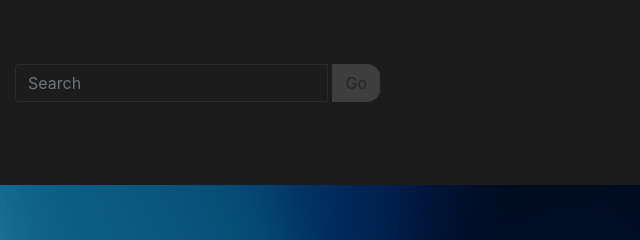
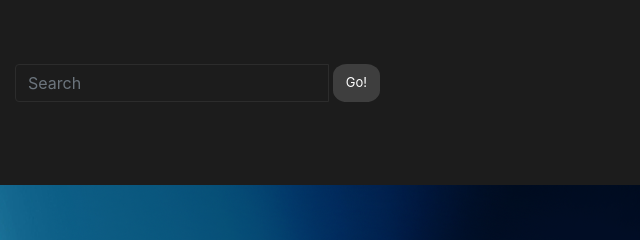
Before and after one commit to Karakrisz/Probafeladat, a plain HTML site: page index.html in a window 1280 px wide. Shown: the top 240 px of the page, 640-1280 px from the left. Drawn offline with nearby package versions, Linux system fonts and the light colour scheme.

Commit message:
kereso gomb javitas

```diff
--- a/css/style.css
+++ b/css/style.css
@@ -53,11 +53,13 @@ header {
     border: 1px solid #2c2c2c;
 }
 
-.kereso_gomb {
+.input-group > .input-group-append > .btn {
     background-color: #3e3e3e;
     border-radius: 30%;
     position: relative;
     left: 5px;
+    font-size: 13px;
+    color: white;
 }
 
 /* header large */
--- a/index.html
+++ b/index.html
@@ -37,7 +37,7 @@
                     <div class="input-group kereso_doboz">
                         <input type="text" class="form-control kereso" placeholder="Search">
                         <div class="input-group-append">
-                            <button class="btn kereso_gomb" type="submit">Go</button>
+                            <button class="btn kereso_gomb" type="submit">Go!</button>
                         </div>
                     </div>
                 </div>
```
